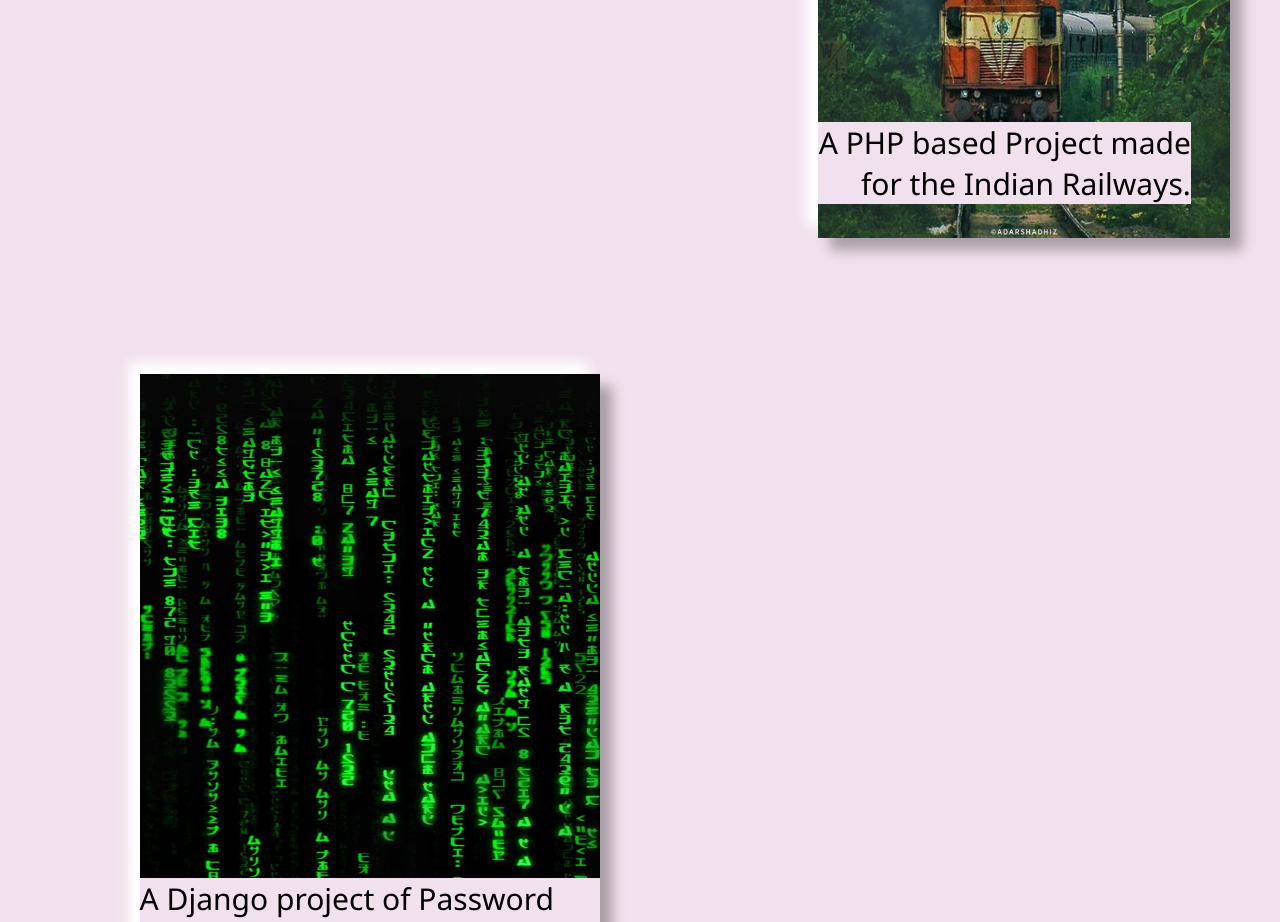
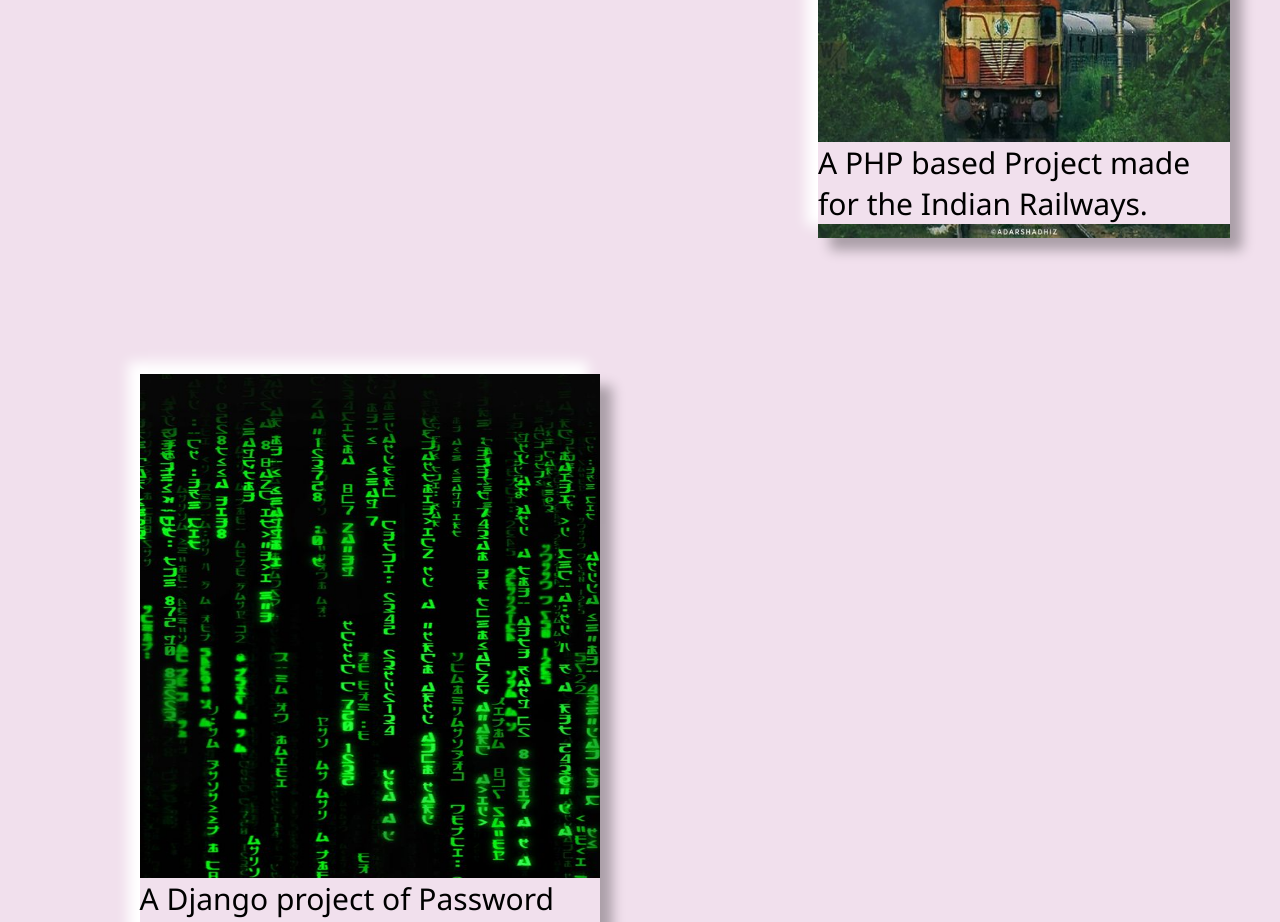
Before and after one commit to akshat24sharma/portfolio, a plain HTML site: page index.html in a window 1280 px wide. Shown: the part 2060-2982 px from the top of the page. Drawn offline with nearby package versions, Linux system fonts and the light colour scheme.

Commit message:
Update demoport1.css

```diff
--- a/demoport1.css
+++ b/demoport1.css
@@ -218,10 +218,7 @@ hr {
     font-size: 30px;
     font-family: 'Segoe UI', Tahoma, Geneva, Verdana, sans-serif;
     position: relative;
-    bottom: 120px;
-    text-align: right;
-    margin-right: 190px;
-    width: 90.5%;
+    bottom: 100px;
 }
 
 #small-train1 {
```
